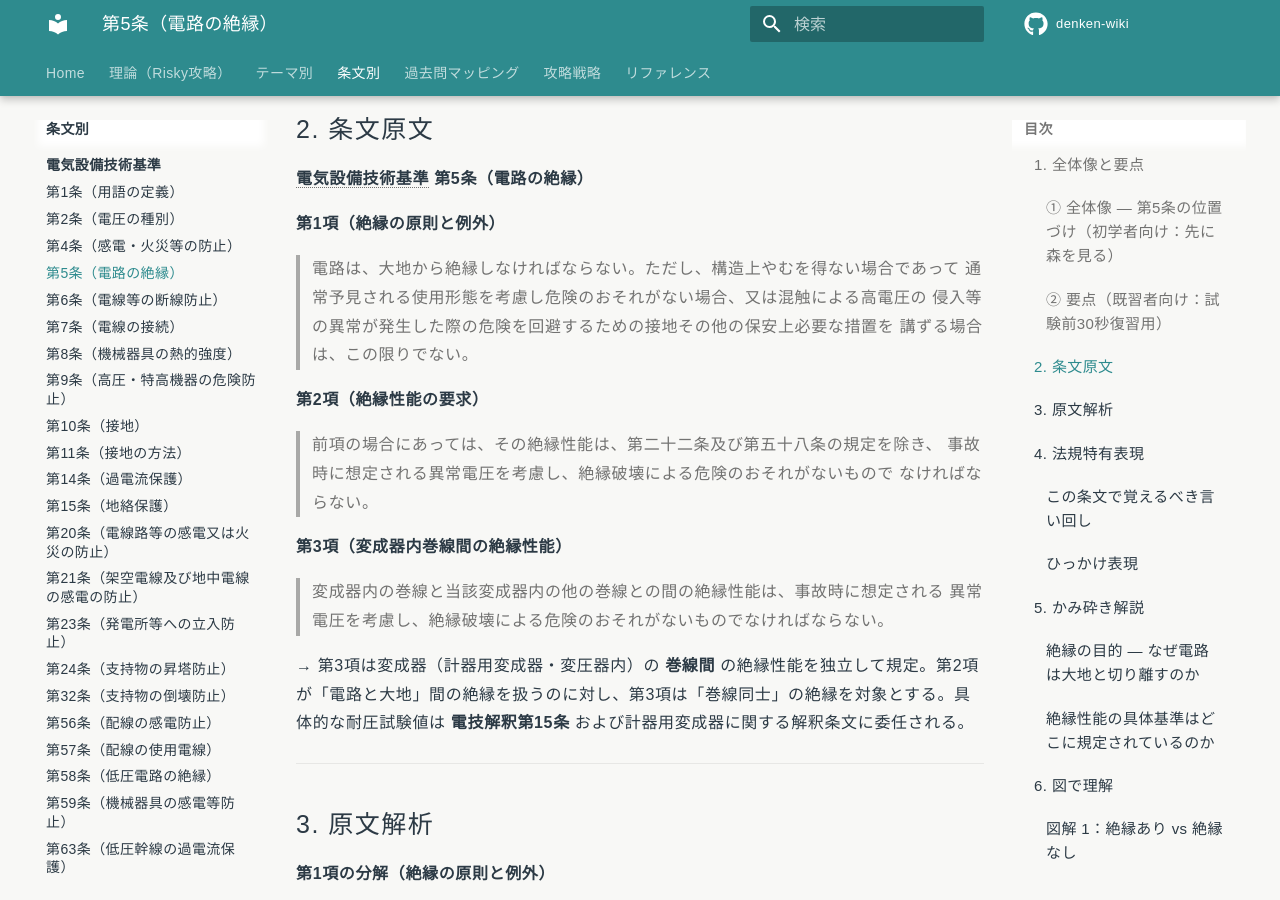
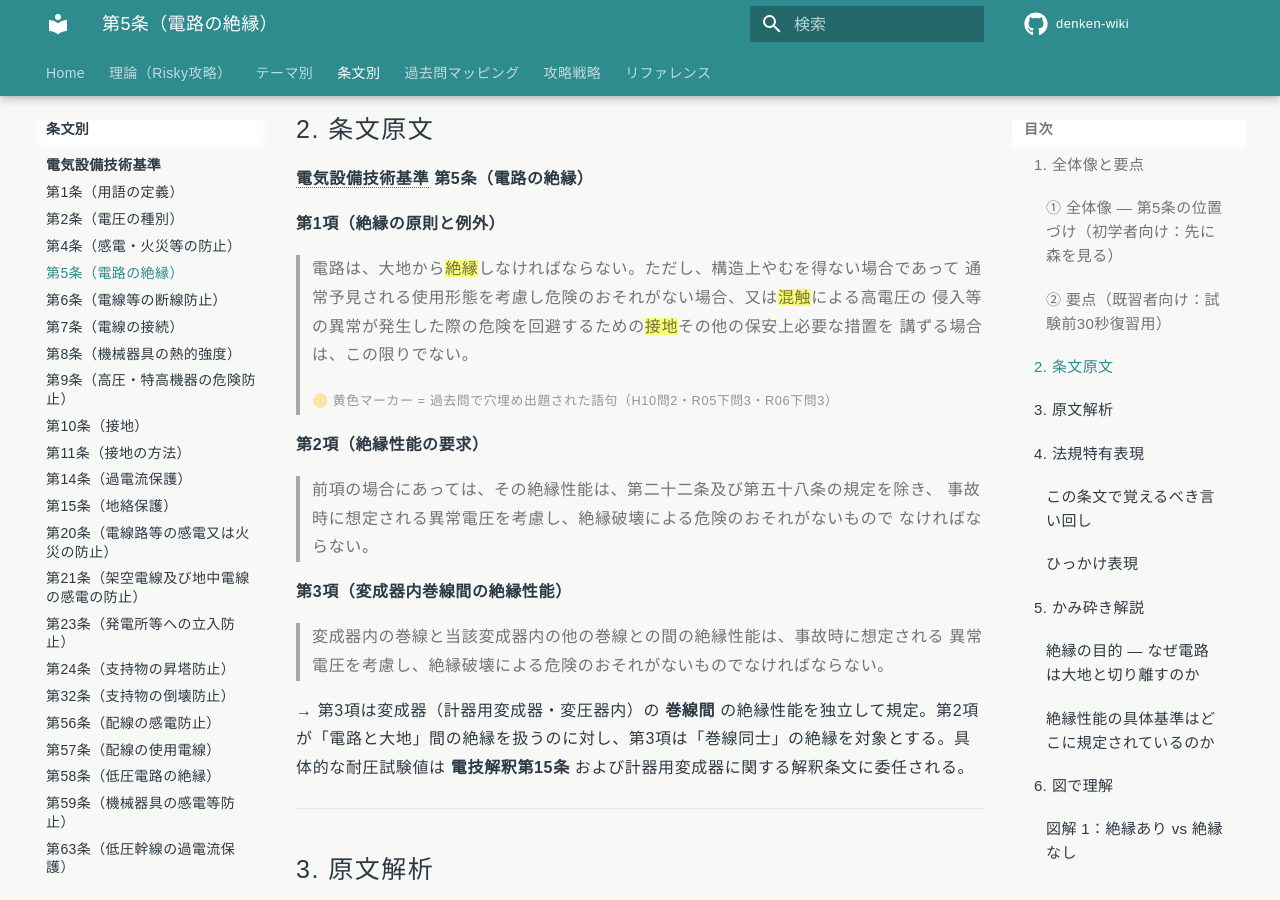
Before and after one commit to kfurufuru/denken-wiki, an MkDocs documentation site: the page built from docs/articles/kijun/5.md, in a window 1280 px wide and 900 px high, scrolled down 2256 px. Built offline with MkDocs 1.6.1 and Material for MkDocs 9.7.7, drawn with Linux system fonts in a browser that asks for light colours; comment, search, counter and statistics services are not loaded.

Commit message:
fix(kijun/5): 条文原文の過去問穴埋め解答3語に黄色マーカー
第1項の条文原文に <mark> タグ追加:
- 絶縁（穴埋め解答ア・H10/R05下/R06下）
- 混触（穴埋め解答イ・同上）
- 接地（穴埋め解答ウ・同上）

注釈追加: 黄色マーカー = 過去問で穴埋め出題された語句

Co-Authored-By: Claude Opus 4.6 <noreply@anthropic.com>

```diff
--- a/docs/articles/kijun/5.md
+++ b/docs/articles/kijun/5.md
@@ -57,10 +57,12 @@
 
 **第1項（絶縁の原則と例外）**
 
-> 電路は、大地から絶縁しなければならない。ただし、構造上やむを得ない場合であって
-> 通常予見される使用形態を考慮し危険のおそれがない場合、又は混触による高電圧の
-> 侵入等の異常が発生した際の危険を回避するための接地その他の保安上必要な措置を
+> 電路は、大地から<mark>絶縁</mark>しなければならない。ただし、構造上やむを得ない場合であって
+> 通常予見される使用形態を考慮し危険のおそれがない場合、又は<mark>混触</mark>による高電圧の
+> 侵入等の異常が発生した際の危険を回避するための<mark>接地</mark>その他の保安上必要な措置を
 > 講ずる場合は、この限りでない。
+
+> <small>🟡 黄色マーカー = 過去問で穴埋め出題された語句（H10問2・R05下問3・R06下問3）</small>
 
 **第2項（絶縁性能の要求）**
 
```
